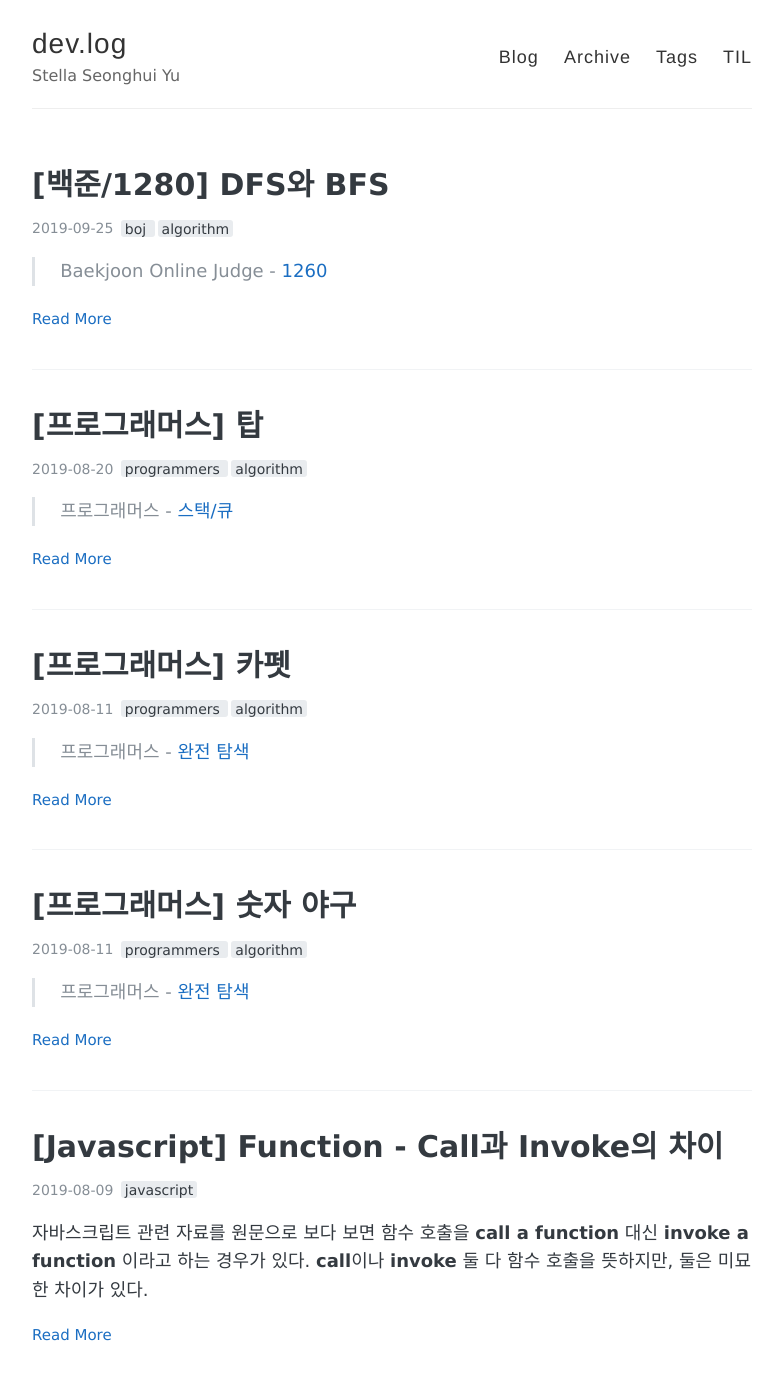
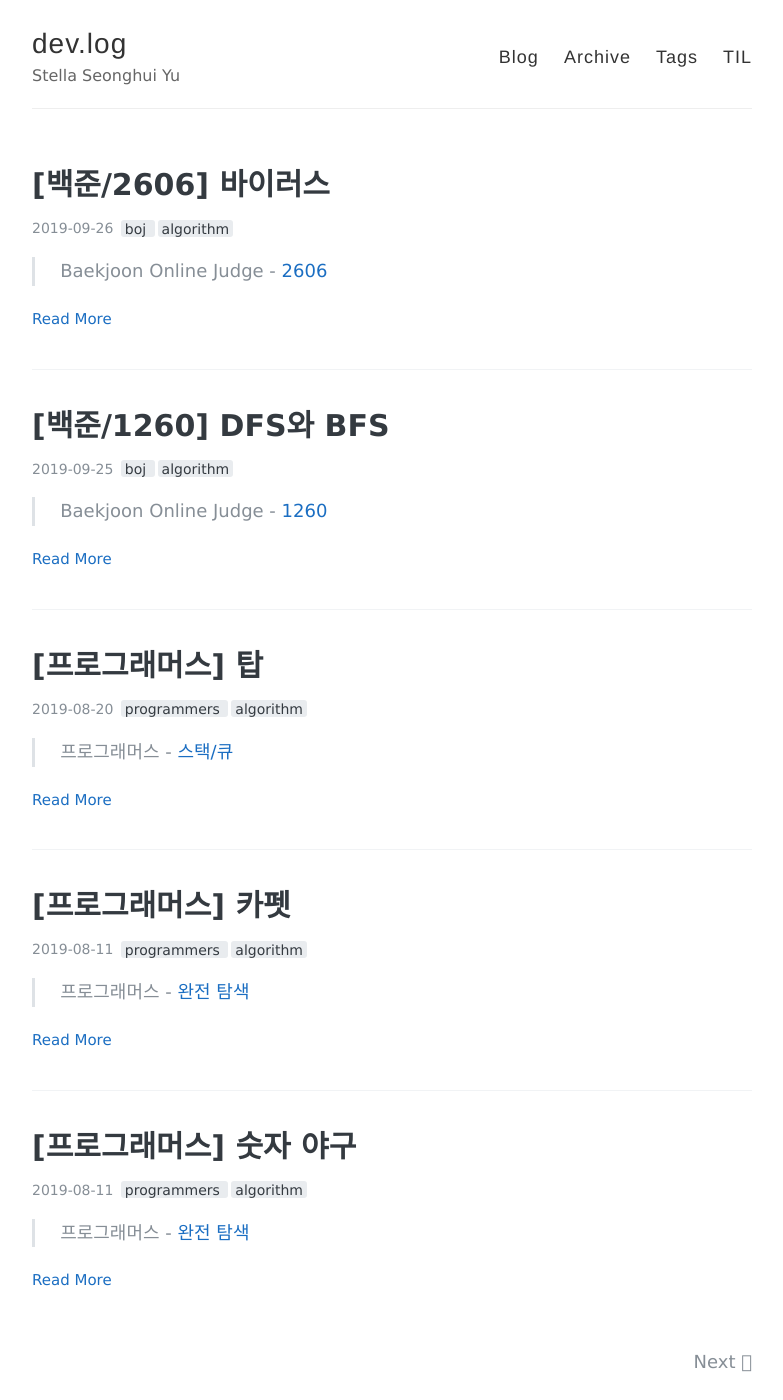
Before and after one commit to Seonghui/Seonghui.github.io, a Jekyll site: the page built from index.html, in a window 1280 px wide and 1400 px high. Shown: the whole window, without its empty margins (248-1031 px from the left). Built offline with Jekyll 4.4.1, drawn with Linux system fonts in a browser that asks for light colours; the list of posts is cut into pages by our own code; some of the changed lines change nothing that is shown.

Commit message:
문서 추가 및 수정

````diff
--- a/_posts/2019-09-25-boj-1260.md
+++ b/_posts/2019-09-25-boj-1260.md
@@ -1,6 +1,6 @@
 ---
 layout: post
-title: "[백준/1280] DFS와 BFS"
+title: "[백준/1260] DFS와 BFS"
 tags: [boj, algorithm]
 ---
 > Baekjoon Online Judge - [1260](https://www.acmicpc.net/problem/1260)
--- /dev/null
+++ b/_posts/2019-09-26-boj-2606.md
@@ -0,0 +1,39 @@
+---
+layout: post
+title: "[백준/2606] 바이러스"
+tags: [boj, algorithm]
+---
+> Baekjoon Online Judge - [2606](https://www.acmicpc.net/problem/2606)
+
+* 방문한 노드의 갯수를 새면 되는 문제
+
+```python
+import collections
+
+def bfs(start):
+    queue = collections.deque()
+    visited = [start]
+    queue += graph[start]
+    count = 0
+
+    while queue:
+        node = queue.popleft()
+        if node not in visited:
+            queue += graph[node]
+            visited.append(node)
+            # visited 리스트에 노드를 넣을 때마다 count 1씩 증가
+            count += 1
+    return count
+
+V = int(input())
+E = int(input())
+
+graph = [[] for _ in range(V+1)]
+
+for _ in range(E):
+    a, b = map(int, input().split())
+    graph[a].append(b)
+    graph[b].append(a)
+
+print(bfs(1))
+```
````
